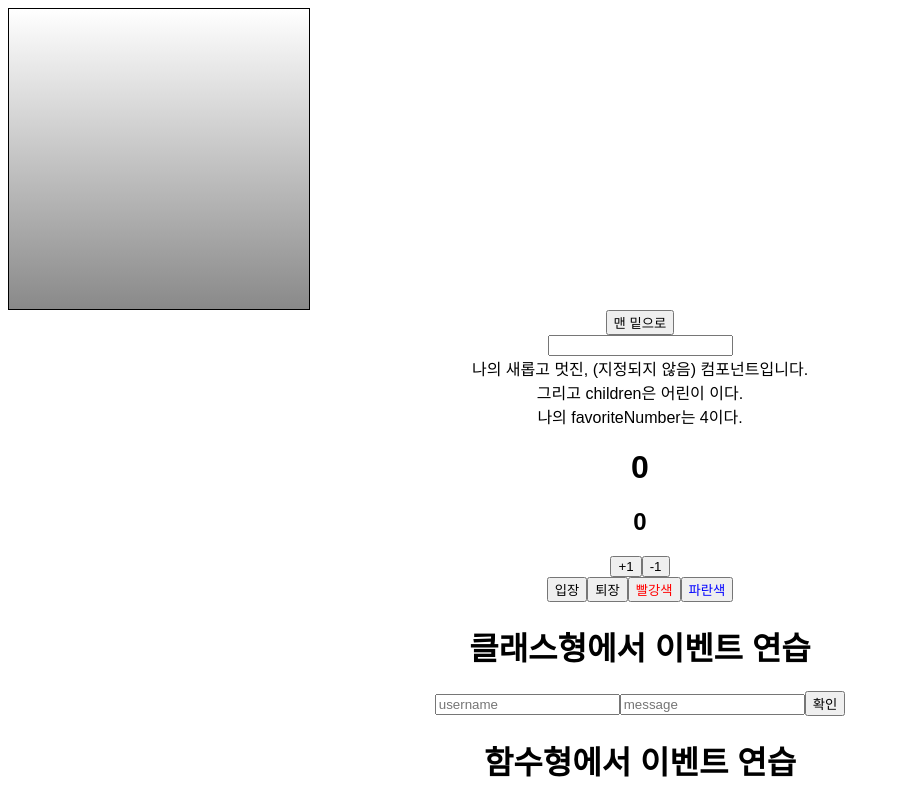
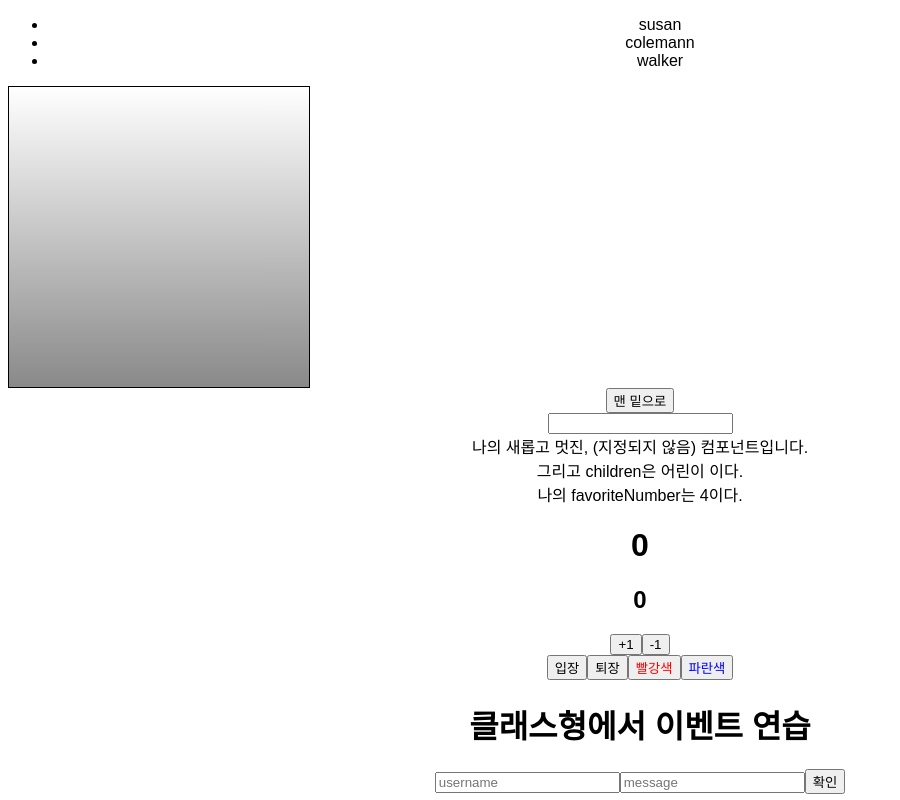
Before and after one commit to gosunman/theArtOfReact, a React (Create React App) app: page / in a window 1280 px wide. Shown: the top 800 px of the page, without its empty margins (0-900 px from the left). Built offline with nearby package versions, Linux system fonts and the light colour scheme.

Commit message:
6.2.1 Iteration of Component

```diff
--- a/src/App.js
+++ b/src/App.js
@@ -8,11 +8,13 @@
 import ValidationSample from "./ValidationSample";
 import RefSample from "./RefSample";
 import ScrollBox from "./ScrollBox";
+import IterationSample from "./IterationSample";
 
 export default class App extends Component {
   render() {
     return (
       <div className="App">
+        <IterationSample />
         <ScrollBox ref={(ref) => (this.scrollBox = ref)} />
         <button onClick={() => this.scrollBox.scrollToBottom()}>
           맨 밑으로
--- /dev/null
+++ b/src/IterationSample.js
@@ -0,0 +1,10 @@
+import React from "react";
+
+const IterationSample = () => {
+  const names = ["susan", "colemann", "walker"];
+  const nameList = names.map((name) => <li>{name}</li>);
+
+  return <ul>{nameList}</ul>;
+};
+
+export default IterationSample;
```
Also changed, not shown: src/format.md (+0 -4 lines).
